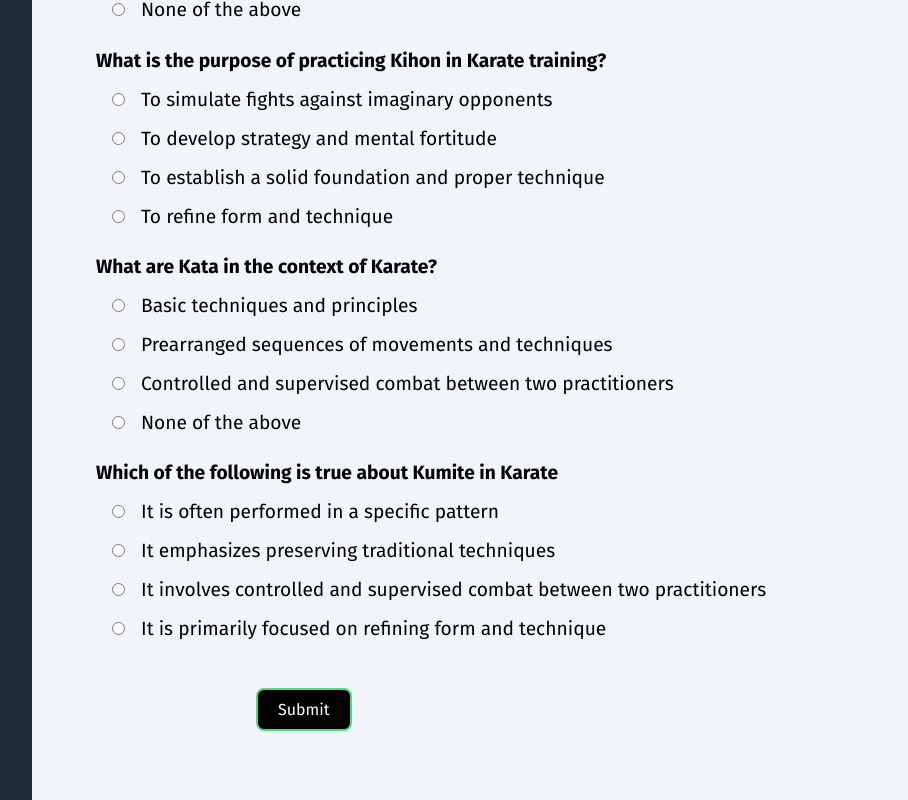
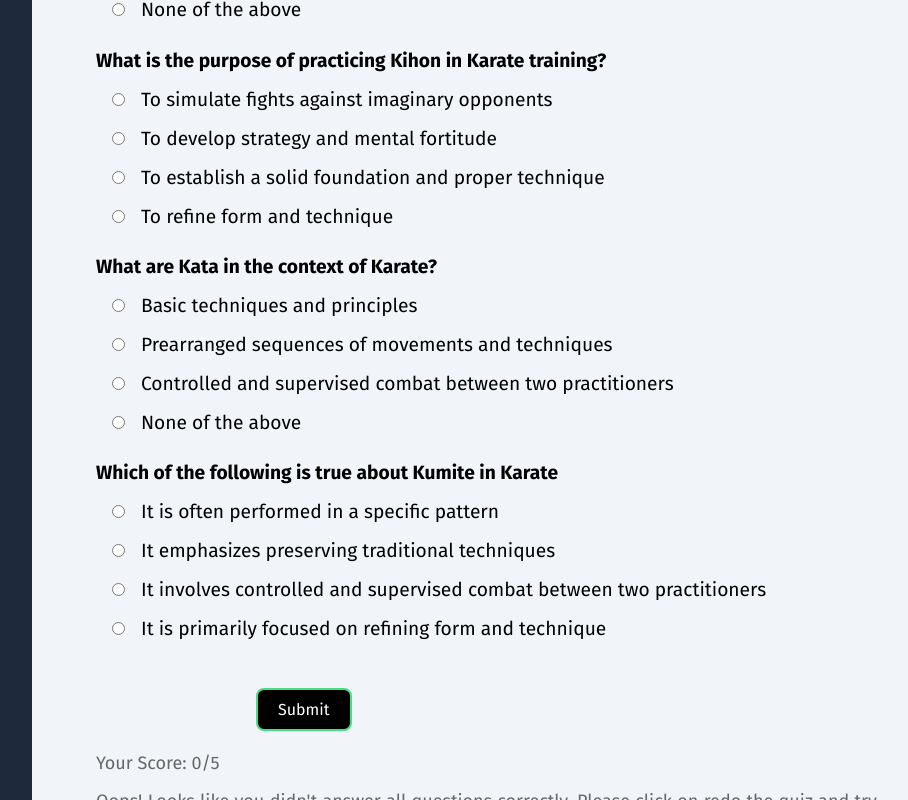
Before and after one commit to QuantumPixie/karate-quest, a Vue app: page /elements-of-karate in a window 1280 px wide. Both pictures are taken after a click on the button "Submit". Shown: the part 1935-2735 px from the top of the page, without its empty margins (32-940 px from the left). Built offline with nearby package versions, Linux system fonts and the light colour scheme.

Commit message:
fixed incorrect quiz submission

```diff
--- a/src/components/QuizComponent.vue
+++ b/src/components/QuizComponent.vue
@@ -26,7 +26,7 @@ const { questions, quizName } = defineProps({
 const completedQuizzesStore = useCompletedQuizzesStore()
 
 // reactive variables
-const quizCompleted = ref<boolean>(false)
+const quizSubmitted = ref<boolean>(false)
 const totalQuestions = computed<number>(() => questions.length)
 const score = ref<number>(0)
 
@@ -35,11 +35,11 @@ const selectedAnswer = ref({})
 // watch for changes in selectedAnswer to determine if the quiz is completed
 watch(selectedAnswer, () => {
   const answeredQuestions = questions.filter((question) => question.selectedAnswer)
-  quizCompleted.value = answeredQuestions.length === totalQuestions.value
+  quizSubmitted.value = answeredQuestions.length === totalQuestions.value
 })
 
 const checkAnswers = (): void => {
-  if (quizCompleted.value) return
+  if (quizSubmitted.value) return
 
   questions.forEach((question) => {
     if (question.selectedAnswer === question.correctAnswer) {
@@ -47,16 +47,20 @@ const checkAnswers = (): void => {
     }
   })
 
+  // the quiz can still be incorrect
+  quizSubmitted.value = true
+
   // if user scored full marks, mark quiz as completed and add to completed quizzes store
   if (score.value === totalQuestions.value) {
-    quizCompleted.value = true
     completedQuizzesStore.addCompletedQuiz(quizName)
   }
 }
 
 const resetQuiz = (): void => {
+  console.log('Resetting quiz...')
   score.value = 0
-  quizCompleted.value = false
+  quizSubmitted.value = false
+  console.log('Quiz completed flag reset.')
   questions.forEach((question) => {
     question.selectedAnswer = null
   })
@@ -94,11 +98,11 @@ const resetQuiz = (): void => {
 
       <button class="submit-button" @click="checkAnswers">Submit</button>
 
-      <div class="score" v-if="quizCompleted">
+      <div class="score" v-if="quizSubmitted">
         <p>Your Score: {{ score }}/{{ totalQuestions }}</p>
       </div>
     </div>
-    <div v-if="quizCompleted">
+    <div v-if="quizSubmitted">
       <div v-if="score === totalQuestions">
         <p>
           Congratulations! <br />
```
